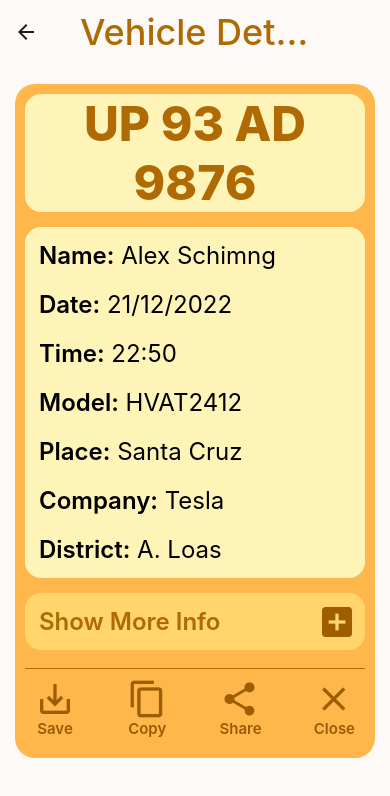
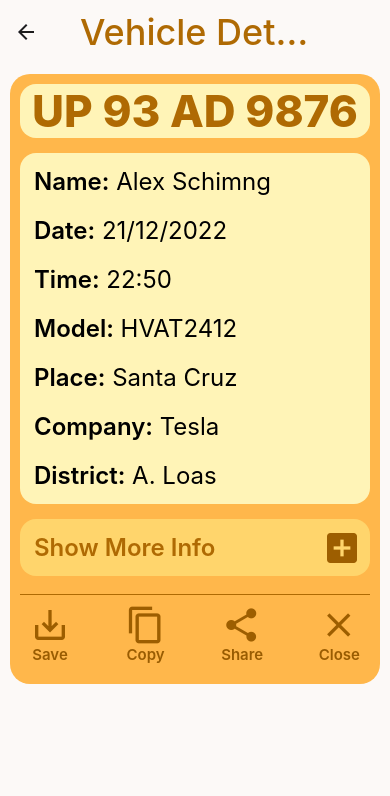
Before and after one commit to hv789/smart-naka, a React Native app: screen /DetailsScreen in a window 390 px wide. Shown: the top 796 px of the page. Built offline with nearby package versions, Linux system fonts and the light colour scheme.

Commit message:
changed vehicle details font size

```diff
--- a/screens/DetailsScreen.tsx
+++ b/screens/DetailsScreen.tsx
@@ -68,8 +68,8 @@ export default DetailsScreen;
 const styles = StyleSheet.create({
   rootContainer: {
     flex: 1,
-    paddingTop: 20,
-    paddingHorizontal: 15,
+    paddingTop: 10,
+    paddingHorizontal: 10,
     backgroundColor: "#fcf9f7",
   },
   card: {
@@ -79,7 +79,7 @@ const styles = StyleSheet.create({
     elevation: 15,
   },
   cardText: {
-    fontSize: 48,
+    fontSize: 44,
     fontWeight: "800",
     color: "#AF6A03",
     textAlign: "center",
```
